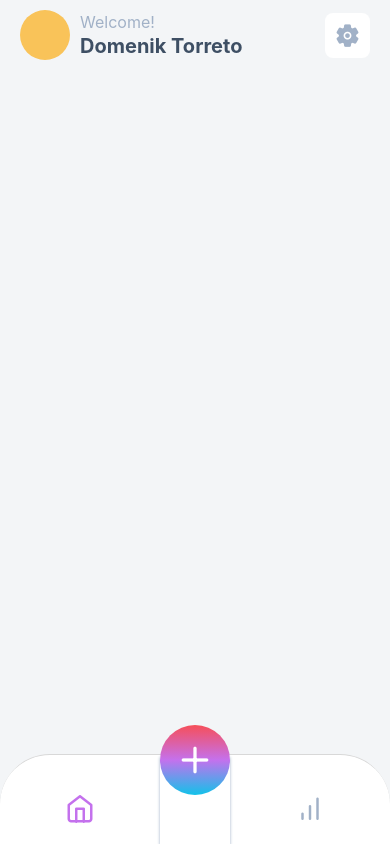
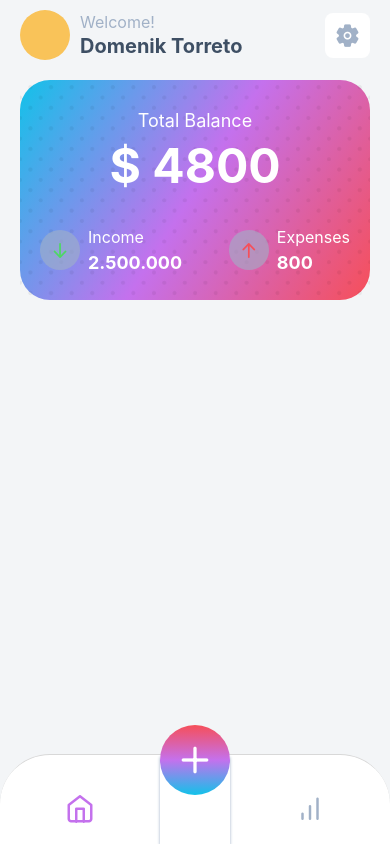
Before and after one commit to VVMig/expense-app, a React Native app: screen / in a window 390 px wide. Built offline with nearby package versions, Linux system fonts and the light colour scheme.

Commit message:
Add credit card

```diff
--- /dev/null
+++ b/app/components/credit-card/CreditCard.tsx
@@ -0,0 +1,31 @@
+import React from 'react';
+import { LinearGradient } from 'expo-linear-gradient';
+
+import { Styled } from './styled';
+import { theme } from '../../../theme/theme';
+
+import texture from '../../../assets/card-texture.png';
+import { Total } from './Total';
+
+export const CreditCard = () => {
+  return (
+    <Styled.Container>
+      <LinearGradient
+        colors={[theme.colors.blue, theme.colors.purple, theme.colors.lightRed]}
+        start={[0, 0]}
+        end={[1, 1]}
+        style={{
+          width: '100%',
+          height: 220,
+          borderRadius: 30,
+          alignItems: 'center',
+        }}
+      >
+        <Styled.CardTexture source={texture} resizeMode="cover" />
+        <Styled.CardTitle>Total Balance</Styled.CardTitle>
+        <Styled.Balance>$ 4800</Styled.Balance>
+        <Total />
+      </LinearGradient>
+    </Styled.Container>
+  );
+};
--- /dev/null
+++ b/app/components/credit-card/Stats.tsx
@@ -0,0 +1,34 @@
+import React from 'react';
+import Icon from 'react-native-vector-icons/AntDesign';
+
+import { theme } from '../../../theme/theme';
+import { Styled } from './styled';
+
+interface Props {
+  isIncome?: boolean;
+  money: number;
+}
+
+export const Stats: React.FC<Props> = ({ money, isIncome }) => {
+  const formatedMoney = new Intl.NumberFormat('de-DE', {
+    maximumFractionDigits: 2,
+  }).format(money);
+
+  return (
+    <Styled.StatsContainer>
+      <Styled.Arrow>
+        <Icon
+          name={isIncome ? 'arrowdown' : 'arrowup'}
+          color={isIncome ? theme.colors.green : theme.colors.lightRed}
+          size={20}
+        />
+      </Styled.Arrow>
+      <Styled.StatsTextContainer>
+        <Styled.StatsTitle>
+          {isIncome ? 'Income' : 'Expenses'}
+        </Styled.StatsTitle>
+        <Styled.StatsMoney>{formatedMoney}</Styled.StatsMoney>
+      </Styled.StatsTextContainer>
+    </Styled.StatsContainer>
+  );
+};
--- /dev/null
+++ b/app/components/credit-card/Total.tsx
@@ -0,0 +1,16 @@
+import React from 'react';
+
+import Icon from 'react-native-vector-icons/AntDesign';
+import { theme } from '../../../theme/theme';
+import { Stats } from './Stats';
+
+import { Styled } from './styled';
+
+export const Total = () => {
+  return (
+    <Styled.Total>
+      <Stats money={2500000} isIncome />
+      <Stats money={800} />
+    </Styled.Total>
+  );
+};
--- /dev/null
+++ b/app/components/credit-card/styled.ts
@@ -0,0 +1,77 @@
+import styled from 'styled-components/native';
+
+const Container = styled.View`
+  padding: 10px ${({ theme }) => theme.padding.side}px;
+`;
+
+const CardTexture = styled.ImageBackground`
+  width: 100%;
+  height: 100%;
+  opacity: 0.05;
+  position: absolute;
+`;
+
+const CardTitle = styled.Text`
+  font-size: 18px;
+  color: ${({ theme }) => theme.colors.white};
+  padding-top: 30px;
+`;
+
+const Balance = styled.Text`
+  font-size: 48px;
+  padding-top: 5px;
+  color: ${({ theme }) => theme.colors.white};
+  font-weight: bold;
+`;
+
+const Total = styled.View`
+  flex-direction: row;
+  width: 100%;
+  padding: 30px 20px 0;
+  justify-content: space-between;
+`;
+
+const Arrow = styled.View`
+  justify-content: center;
+  align-items: center;
+  width: 40px;
+  height: 40px;
+  border-radius: 25px;
+  background-color: rgba(161, 177, 199, 0.6);
+`;
+
+const StatsContainer = styled.View`
+  flex-direction: row;
+  height: 50px;
+  align-items: center;
+`;
+
+const StatsTextContainer = styled.View`
+  justify-content: space-between;
+  height: 100%;
+  padding: 2px 0 2px 8px;
+`;
+
+const StatsTitle = styled.Text`
+  font-size: 16px;
+  color: ${({ theme }) => theme.colors.white};
+`;
+
+const StatsMoney = styled.Text`
+  font-size: 18px;
+  color: ${({ theme }) => theme.colors.white};
+  font-weight: bold;
+`;
+
+export const Styled = {
+  Container,
+  CardTexture,
+  CardTitle,
+  Balance,
+  Total,
+  Arrow,
+  StatsContainer,
+  StatsTextContainer,
+  StatsTitle,
+  StatsMoney,
+};
--- a/screens/Home.tsx
+++ b/screens/Home.tsx
@@ -1,12 +1,14 @@
 import React from 'react';
 
 import { HomeHeader } from '../app/components/home-header/HomeHeader';
+import { CreditCard } from '../app/components/credit-card/CreditCard';
 import { Styled } from './styled';
 
 export const Home = () => {
   return (
     <Styled.Container>
       <HomeHeader />
+      <CreditCard />
     </Styled.Container>
   );
 };
```
